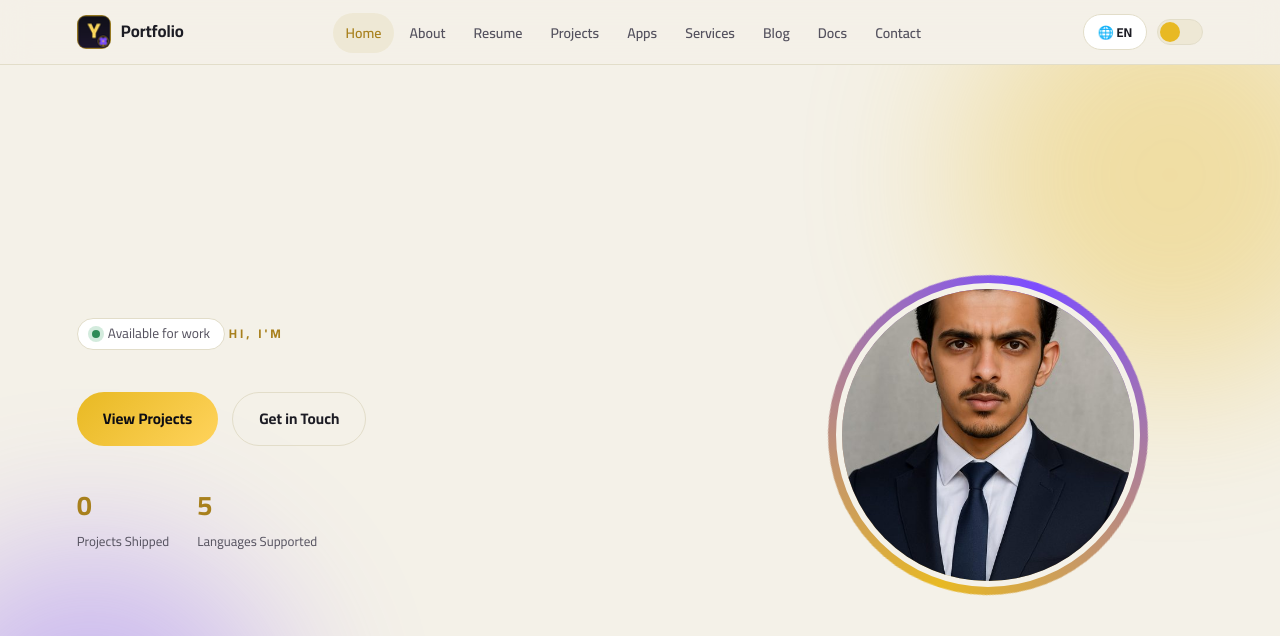
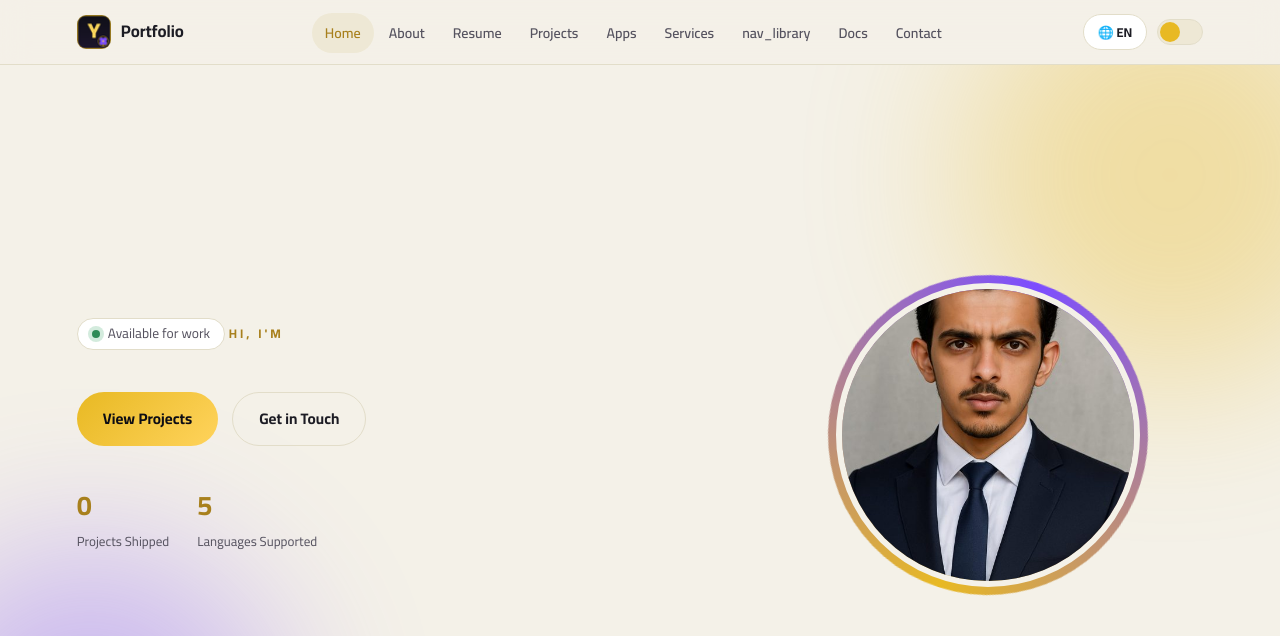
Before and after one commit to yswef/yousuf-portfolio-hub, a PHP site: page /en/ in a window 1280 px wide. Shown: the top 636 px of the page. Run offline with PHP 8.4, Linux system fonts and the light colour scheme; data that the repository does not hold is empty; some libraries are stand-ins or nearby versions.

Commit message:
feat(nav): add library tab and hide blog unless enabled

```diff
--- a/app/layout.php
+++ b/app/layout.php
@@ -20,7 +20,9 @@ function page_start(array $m = []): void {
     $rest = $m['rest'] ?? $REST;
     $path = fn(string $l) => site_origin() . '/' . $l . '/' . ($rest !== '' ? $rest : '');
     $dir = lang_dir();
-    $nav = ['home' => '', 'about' => 'about', 'resume' => 'resume', 'projects' => 'projects', 'apps' => 'apps', 'services' => 'services', 'blog' => 'blog', 'docs' => 'docs', 'contact' => 'contact'];
+    $nav = ['home' => '', 'about' => 'about', 'resume' => 'resume', 'projects' => 'projects', 'apps' => 'apps', 'services' => 'services'];
+    if (setting('show_blog', '0') === '1') $nav['blog'] = 'blog';       // blog tab is hidden unless enabled in Settings
+    $nav += ['library' => 'library', 'docs' => 'docs', 'contact' => 'contact'];
     $first = explode('/', $rest)[0];
     $img = !empty($m['image']) ? $m['image'] : site_origin() . '/assets/img/favicon-192.png';
     ?>
```
